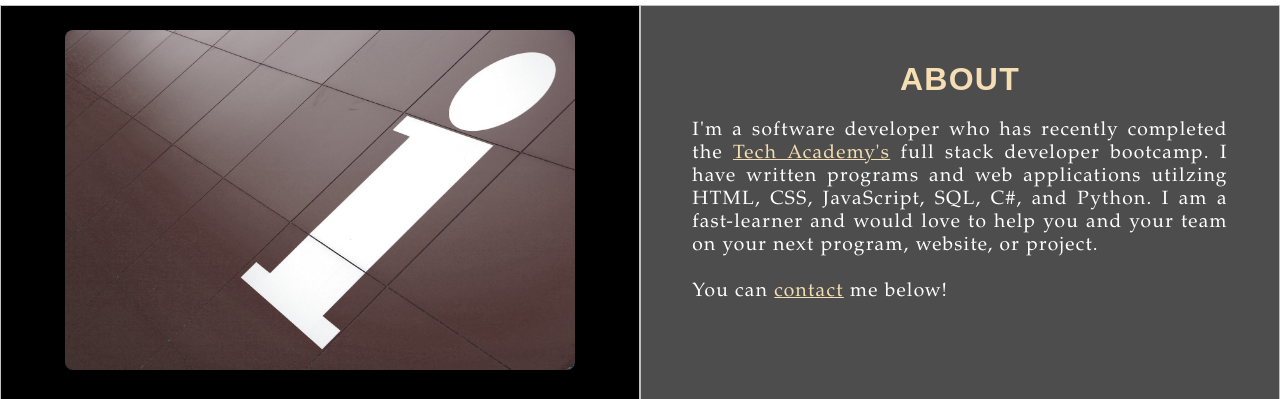
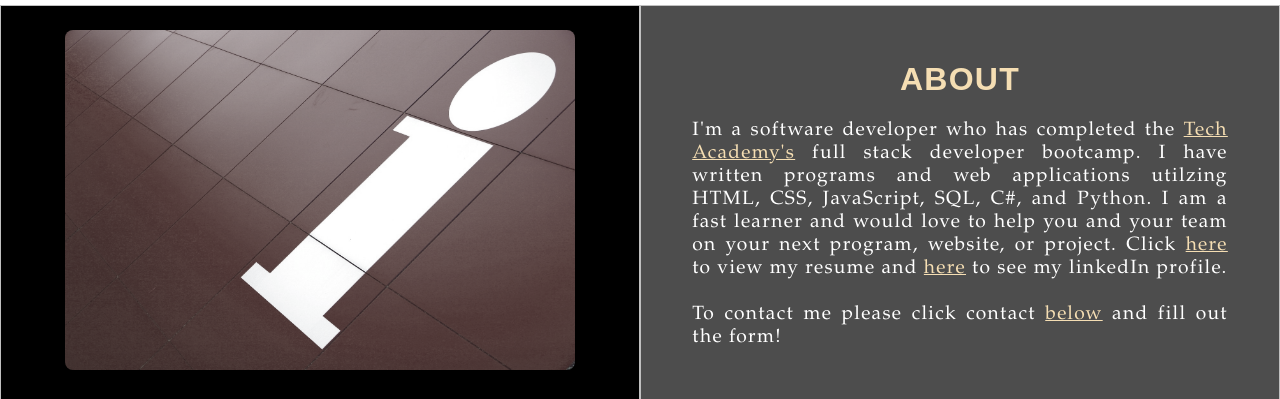
Before and after one commit to Belvedere-1987/Belvedere-1987.github.io, a plain HTML site: page index.html in a window 1280 px wide. Shown: the part 1244-1643 px from the top of the page. Drawn offline with nearby package versions, Linux system fonts and the light colour scheme.

Commit message:
Add links for resume
Added Resume file and links for linkedIn and resume. Updated CSS styling to allow larger size.

```diff
--- a/index.html
+++ b/index.html
@@ -179,12 +179,14 @@
 
         <div class="Column_1"><!--Right column-->
             <h1>About</h1>
-                <p> I'm a software developer who has recently completed
+                <p> I'm a software developer who has completed
                     the <a href="https://www.learncodinganywhere.com" target="blank">Tech Academy's</a> full stack developer bootcamp.
                     I have written programs and web applications utilzing HTML, CSS, JavaScript,
-                    SQL, C#, and Python. I am a fast-learner and would love to
-                    help you and your team on your next program, website, or project. <br> <br>
-                    You can <a href="#Contact">contact</a> me below!
+                    SQL, C#, and Python. I am a fast learner and would love to
+                    help you and your team on your next program, website, or project. Click <a href="Resume\Charles Johnson Resume.pdf" target="new">here</a> to view my resume and <a href="https://www.linkedin.com/in/charlesjohnsondeveloper/" target="new">here</a> to see my linkedIn profile.<br>
+                    <br>
+                    To contact me please click contact <a href="#Contact">below</a> and fill out the form!
+
                 </p>
             </div>
         </div>
--- a/js/portfolio.js
+++ b/js/portfolio.js
@@ -19,6 +19,8 @@ $(document).ready(function(){
 function bringUpContact() {
     document.getElementById("form").style.display="block";
 }
+
+
 function closeForm() {
     document.getElementById("form").style.display="none";
     this.Close();
--- a/stylesheet/Portfolio_CSS.css
+++ b/stylesheet/Portfolio_CSS.css
@@ -236,7 +236,7 @@ body.fade-out {
     width: 50%;
     padding: 10px;
     padding: 3%;
-    height:400px;
+    height:425px;
     background-color: #4d4d4d;
     color: white;
     border: 1px solid silver;
@@ -248,7 +248,7 @@ body.fade-out {
     width: 50%;
     padding: 10px;
     padding-top: 1.9%;
-    height: 400px;
+    height: 425px;
     background-color: black;
     border: 1px solid silver;
     z-index: 50;
```
Also changed, not shown: Resume/CharlesJohnsonResume.html (added, +1 -0 lines), 1 other file.
